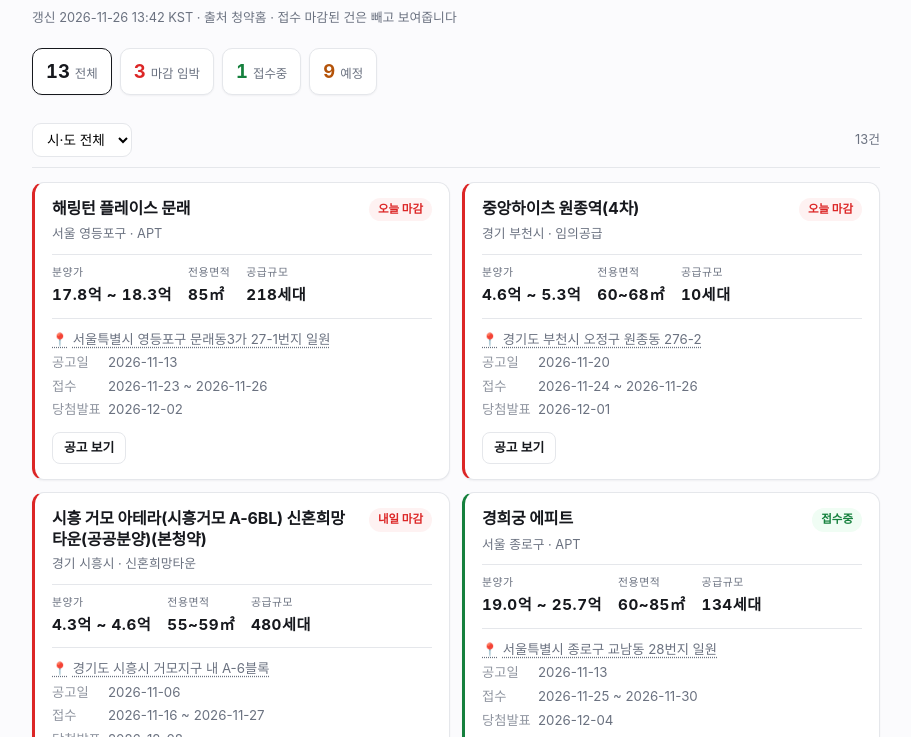
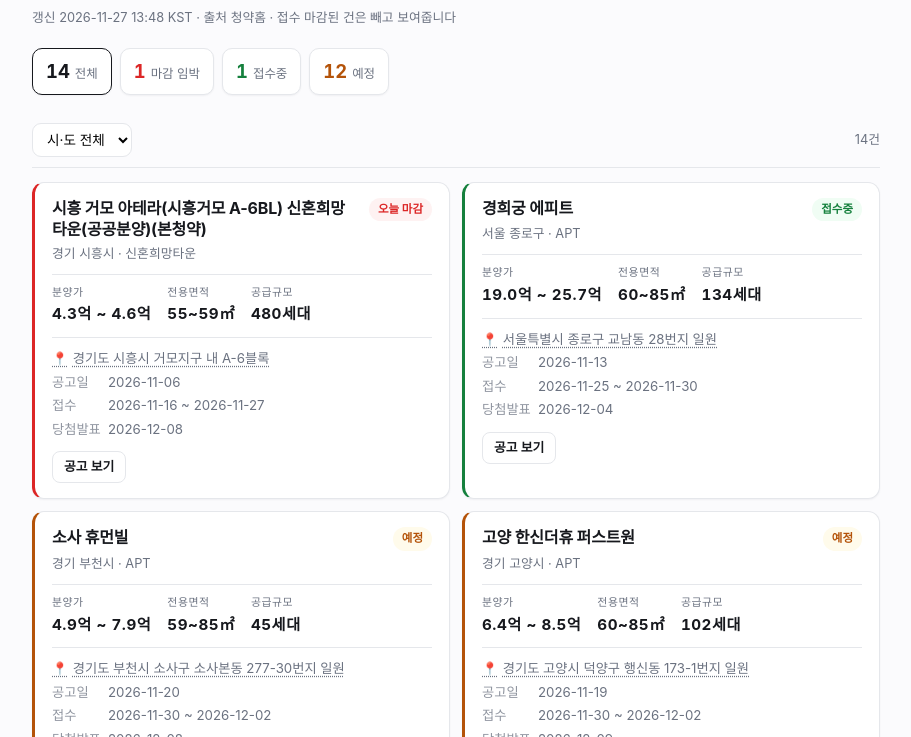
Before and after one commit to Jung-Yunho/cheongyak-alert, a plain HTML site: page docs/index.html in a window 1280 px wide. Shown: the part 63-800 px from the top of the page, without its empty margins (184-1095 px from the left). Drawn offline with Linux system fonts and the light colour scheme.

Commit message:
청약 갱신 2026-11-27 13:48

```diff
--- a/docs/index.html
+++ b/docs/index.html
@@ -117,17 +117,15 @@
 </style>
 <div class="wrap">
 <h1>청약 알림</h1>
-<div class="sub">갱신 2026-11-26 13:42 KST · 출처 청약홈 · 접수 마감된 건은 빼고 보여줍니다</div>
-<div class="stats"><button type="button" class="stat " data-status=""><b>13</b><span>전체</span></button><button type="button" class="stat s-urgent" data-status="urgent"><b>3</b><span>마감 임박</span></button><button type="button" class="stat s-open" data-status="open"><b>1</b><span>접수중</span></button><button type="button" class="stat s-soon" data-status="soon"><b>9</b><span>예정</span></button></div>
+<div class="sub">갱신 2026-11-27 13:48 KST · 출처 청약홈 · 접수 마감된 건은 빼고 보여줍니다</div>
+<div class="stats"><button type="button" class="stat " data-status=""><b>14</b><span>전체</span></button><button type="button" class="stat s-urgent" data-status="urgent"><b>1</b><span>마감 임박</span></button><button type="button" class="stat s-open" data-status="open"><b>1</b><span>접수중</span></button><button type="button" class="stat s-soon" data-status="soon"><b>12</b><span>예정</span></button></div>
 <div class="filter">
   <select id="sido"><option value="">시·도 전체</option></select>
   <select id="gugun"><option value="">시·군·구 전체</option></select>
   <span id="cnt"></span>
 </div>
 <div class="list">
-<div class="card urgent" data-status="urgent" data-sido="서울" data-gugun="영등포구"><div class="head"><div class="name">해링턴 플레이스 문래</div><span class="tag t-urgent">오늘 마감</span></div><div class="where">서울 영등포구 · APT</div><div class="key"><div>분양가<strong>17.8억 ~ 18.3억</strong></div><div>전용면적<strong>85㎡</strong></div><div>공급규모<strong>218세대</strong></div></div><div class="rows"><p><a class="map" href="https://map.naver.com/p/search/%EC%84%9C%EC%9A%B8%ED%8A%B9%EB%B3%84%EC%8B%9C%20%EC%98%81%EB%93%B1%ED%8F%AC%EA%B5%AC%20%EB%AC%B8%EB%9E%98%EB%8F%993%EA%B0%80%2027-1%EB%B2%88%EC%A7%80" target="_blank" rel="noopener" title="네이버 지도에서 보기"><span class="pin" aria-hidden="true">📍</span><span>서울특별시 영등포구 문래동3가 27-1번지 일원</span></a></p><p><span class="k">공고일</span>2026-11-13</p><p><span class="k">접수</span>2026-11-23 ~ 2026-11-26</p><p><span class="k">당첨발표</span>2026-12-02</p></div><a class="notice" href="https://www.applyhome.co.kr/ai/aia/selectAPTLttotPblancDetail.do?houseManageNo=2026000560&amp;pblancNo=2026000560" target="_blank" rel="noopener">공고 보기</a></div>
-<div class="card urgent" data-status="urgent" data-sido="경기" data-gugun="부천시"><div class="head"><div class="name">중앙하이츠 원종역(4차)</div><span class="tag t-urgent">오늘 마감</span></div><div class="where">경기 부천시 · 임의공급</div><div class="key"><div>분양가<strong>4.6억 ~ 5.3억</strong></div><div>전용면적<strong>60~68㎡</strong></div><div>공급규모<strong>10세대</strong></div></div><div class="rows"><p><a class="map" href="https://map.naver.com/p/search/%EA%B2%BD%EA%B8%B0%EB%8F%84%20%EB%B6%80%EC%B2%9C%EC%8B%9C%20%EC%98%A4%EC%A0%95%EA%B5%AC%20%EC%9B%90%EC%A2%85%EB%8F%99%20276-2" target="_blank" rel="noopener" title="네이버 지도에서 보기"><span class="pin" aria-hidden="true">📍</span><span>경기도 부천시 오정구 원종동 276-2</span></a></p><p><span class="k">공고일</span>2026-11-20</p><p><span class="k">접수</span>2026-11-24 ~ 2026-11-26</p><p><span class="k">당첨발표</span>2026-12-01</p></div><a class="notice" href="https://www.applyhome.co.kr/ai/aia/selectAPTRemndrLttotPblancDetailView.do?houseManageNo=2026940258&amp;pblancNo=2026940258" target="_blank" rel="noopener">공고 보기</a></div>
-<div class="card urgent" data-status="urgent" data-sido="경기" data-gugun="시흥시"><div class="head"><div class="name">시흥 거모 아테라(시흥거모 A-6BL) 신혼희망타운(공공분양)(본청약)</div><span class="tag t-urgent">내일 마감</span></div><div class="where">경기 시흥시 · 신혼희망타운</div><div class="key"><div>분양가<strong>4.3억 ~ 4.6억</strong></div><div>전용면적<strong>55~59㎡</strong></div><div>공급규모<strong>480세대</strong></div></div><div class="rows"><p><a class="map" href="https://map.naver.com/p/search/%EA%B2%BD%EA%B8%B0%EB%8F%84%20%EC%8B%9C%ED%9D%A5%EC%8B%9C%20%EA%B1%B0%EB%AA%A8%EC%A7%80%EA%B5%AC" target="_blank" rel="noopener" title="네이버 지도에서 보기"><span class="pin" aria-hidden="true">📍</span><span>경기도 시흥시 거모지구 내 A-6블록</span></a></p><p><span class="k">공고일</span>2026-11-06</p><p><span class="k">접수</span>2026-11-16 ~ 2026-11-27</p><p><span class="k">당첨발표</span>2026-12-08</p></div><a class="notice" href="https://www.applyhome.co.kr/ai/aia/selectAPTLttotPblancDetail.do?houseManageNo=2026820015&amp;pblancNo=2026820015" target="_blank" rel="noopener">공고 보기</a></div>
+<div class="card urgent" data-status="urgent" data-sido="경기" data-gugun="시흥시"><div class="head"><div class="name">시흥 거모 아테라(시흥거모 A-6BL) 신혼희망타운(공공분양)(본청약)</div><span class="tag t-urgent">오늘 마감</span></div><div class="where">경기 시흥시 · 신혼희망타운</div><div class="key"><div>분양가<strong>4.3억 ~ 4.6억</strong></div><div>전용면적<strong>55~59㎡</strong></div><div>공급규모<strong>480세대</strong></div></div><div class="rows"><p><a class="map" href="https://map.naver.com/p/search/%EA%B2%BD%EA%B8%B0%EB%8F%84%20%EC%8B%9C%ED%9D%A5%EC%8B%9C%20%EA%B1%B0%EB%AA%A8%EC%A7%80%EA%B5%AC" target="_blank" rel="noopener" title="네이버 지도에서 보기"><span class="pin" aria-hidden="true">📍</span><span>경기도 시흥시 거모지구 내 A-6블록</span></a></p><p><span class="k">공고일</span>2026-11-06</p><p><span class="k">접수</span>2026-11-16 ~ 2026-11-27</p><p><span class="k">당첨발표</span>2026-12-08</p></div><a class="notice" href="https://www.applyhome.co.kr/ai/aia/selectAPTLttotPblancDetail.do?houseManageNo=2026820015&amp;pblancNo=2026820015" target="_blank" rel="noopener">공고 보기</a></div>
 <div class="card open" data-status="open" data-sido="서울" data-gugun="종로구"><div class="head"><div class="name">경희궁 에피트</div><span class="tag t-open">접수중</span></div><div class="where">서울 종로구 · APT</div><div class="key"><div>분양가<strong>19.0억 ~ 25.7억</strong></div><div>전용면적<strong>60~85㎡</strong></div><div>공급규모<strong>134세대</strong></div></div><div class="rows"><p><a class="map" href="https://map.naver.com/p/search/%EC%84%9C%EC%9A%B8%ED%8A%B9%EB%B3%84%EC%8B%9C%20%EC%A2%85%EB%A1%9C%EA%B5%AC%20%EA%B5%90%EB%82%A8%EB%8F%99%2028%EB%B2%88%EC%A7%80" target="_blank" rel="noopener" title="네이버 지도에서 보기"><span class="pin" aria-hidden="true">📍</span><span>서울특별시 종로구 교남동 28번지 일원</span></a></p><p><span class="k">공고일</span>2026-11-13</p><p><span class="k">접수</span>2026-11-25 ~ 2026-11-30</p><p><span class="k">당첨발표</span>2026-12-04</p></div><a class="notice" href="https://www.applyhome.co.kr/ai/aia/selectAPTLttotPblancDetail.do?houseManageNo=2026000505&amp;pblancNo=2026000505" target="_blank" rel="noopener">공고 보기</a></div>
 <div class="card soon" data-status="soon" data-sido="경기" data-gugun="부천시"><div class="head"><div class="name">소사 휴먼빌</div><span class="tag t-soon">예정</span></div><div class="where">경기 부천시 · APT</div><div class="key"><div>분양가<strong>4.9억 ~ 7.9억</strong></div><div>전용면적<strong>59~85㎡</strong></div><div>공급규모<strong>45세대</strong></div></div><div class="rows"><p><a class="map" href="https://map.naver.com/p/search/%EA%B2%BD%EA%B8%B0%EB%8F%84%20%EB%B6%80%EC%B2%9C%EC%8B%9C%20%EC%86%8C%EC%82%AC%EA%B5%AC%20%EC%86%8C%EC%82%AC%EB%B3%B8%EB%8F%99%20277-30%EB%B2%88%EC%A7%80" target="_blank" rel="noopener" title="네이버 지도에서 보기"><span class="pin" aria-hidden="true">📍</span><span>경기도 부천시 소사구 소사본동 277-30번지 일원</span></a></p><p><span class="k">공고일</span>2026-11-20</p><p><span class="k">접수</span>2026-11-30 ~ 2026-12-02</p><p><span class="k">당첨발표</span>2026-12-08</p></div><a class="notice" href="https://www.applyhome.co.kr/ai/aia/selectAPTLttotPblancDetail.do?houseManageNo=2026000591&amp;pblancNo=2026000591" target="_blank" rel="noopener">공고 보기</a></div>
 <div class="card soon" data-status="soon" data-sido="경기" data-gugun="고양시"><div class="head"><div class="name">고양 한신더휴 퍼스트원</div><span class="tag t-soon">예정</span></div><div class="where">경기 고양시 · APT</div><div class="key"><div>분양가<strong>6.4억 ~ 8.5억</strong></div><div>전용면적<strong>60~85㎡</strong></div><div>공급규모<strong>102세대</strong></div></div><div class="rows"><p><a class="map" href="https://map.naver.com/p/search/%EA%B2%BD%EA%B8%B0%EB%8F%84%20%EA%B3%A0%EC%96%91%EC%8B%9C%20%EB%8D%95%EC%96%91%EA%B5%AC%20%ED%96%89%EC%8B%A0%EB%8F%99%20173-1%EB%B2%88%EC%A7%80" target="_blank" rel="noopener" title="네이버 지도에서 보기"><span class="pin" aria-hidden="true">📍</span><span>경기도 고양시 덕양구 행신동 173-1번지 일원</span></a></p><p><span class="k">공고일</span>2026-11-19</p><p><span class="k">접수</span>2026-11-30 ~ 2026-12-02</p><p><span class="k">당첨발표</span>2026-12-09</p></div><a class="notice" href="https://www.applyhome.co.kr/ai/aia/selectAPTLttotPblancDetail.do?houseManageNo=2026000585&amp;pblancNo=2026000585" target="_blank" rel="noopener">공고 보기</a></div>
@@ -136,8 +134,11 @@
 <div class="card soon" data-status="soon" data-sido="경기" data-gugun="성남시"><div class="head"><div class="name">판교TH212(2차)</div><span class="tag t-soon">예정</span></div><div class="where">경기 성남시 · 무순위</div><div class="key"><div>분양가<strong>15.9억</strong></div><div>전용면적<strong>129㎡</strong></div><div>공급규모<strong>1세대</strong></div></div><div class="rows"><p><a class="map" href="https://map.naver.com/p/search/%EA%B2%BD%EA%B8%B0%EB%8F%84%20%EC%84%B1%EB%82%A8%EC%8B%9C%20%EB%B6%84%EB%8B%B9%EA%B5%AC%20%ED%8C%90%EA%B5%90%EB%8C%80%EC%9E%A5%EC%A7%80%EA%B5%AC" target="_blank" rel="noopener" title="네이버 지도에서 보기"><span class="pin" aria-hidden="true">📍</span><span>경기도 성남시 분당구 판교대장지구 B2, B3BL</span></a></p><p><span class="k">공고일</span>2026-11-23</p><p><span class="k">접수</span>2026-11-30 ~ 2026-11-30</p><p><span class="k">당첨발표</span>2026-12-03</p></div><a class="notice" href="https://www.applyhome.co.kr/ai/aia/selectAPTRemndrLttotPblancDetailView.do?houseManageNo=2026910305&amp;pblancNo=2026910305" target="_blank" rel="noopener">공고 보기</a></div>
 <div class="card soon" data-status="soon" data-sido="경기" data-gugun="성남시"><div class="head"><div class="name">더샵 분당하이스트(2차)</div><span class="tag t-soon">예정</span></div><div class="where">경기 성남시 · 무순위</div><div class="key"><div>분양가<strong>23.0억 ~ 29.8억</strong></div><div>전용면적<strong>74~85㎡</strong></div><div>공급규모<strong>34세대</strong></div></div><div class="rows"><p><a class="map" href="https://map.naver.com/p/search/%EA%B2%BD%EA%B8%B0%EB%8F%84%20%EC%84%B1%EB%82%A8%EC%8B%9C%20%EB%B6%84%EB%8B%B9%EA%B5%AC%20%EC%A0%95%EC%9E%90%EB%8F%99%2090%EB%B2%88%EC%A7%80" target="_blank" rel="noopener" title="네이버 지도에서 보기"><span class="pin" aria-hidden="true">📍</span><span>경기도 성남시 분당구 정자동 90번지</span></a></p><p><span class="k">공고일</span>2026-11-23</p><p><span class="k">접수</span>2026-11-30 ~ 2026-11-30</p><p><span class="k">당첨발표</span>2026-12-03</p></div><a class="notice" href="https://www.applyhome.co.kr/ai/aia/selectAPTRemndrLttotPblancDetailView.do?houseManageNo=2026910304&amp;pblancNo=2026910304" target="_blank" rel="noopener">공고 보기</a></div>
 <div class="card soon" data-status="soon" data-sido="경기" data-gugun="화성시"><div class="head"><div class="name">동탄신도시 금강펜테리움 7차 센트럴파크(2차)</div><span class="tag t-soon">예정</span></div><div class="where">경기 화성시 · 무순위</div><div class="key"><div>분양가<strong>5.5억 ~ 5.6억</strong></div><div>전용면적<strong>85㎡</strong></div><div>공급규모<strong>4세대</strong></div></div><div class="rows"><p><a class="map" href="https://map.naver.com/p/search/%EA%B2%BD%EA%B8%B0%EB%8F%84%20%ED%99%94%EC%84%B1%EC%8B%9C%20%EB%8F%99%ED%83%84%EA%B5%AC%20%EB%8F%99%ED%83%84%EC%8B%A0%EB%A6%AC%EC%B2%9C%EB%A1%9C8%EA%B8%B8%2017%2C%20%EB%8F%99%ED%83%84%EC%8B%A0%EB%8F%84%EC%8B%9C%20%EA%B8%88%EA%B0%95%ED%8E%9C%ED%85%8C%EB%A6%AC%EC%9B%80%207%EC%B0%A8%20%EC%84%BC%ED%8A%B8%EB%9F%B4%ED%8C%8C%ED%81%AC" target="_blank" rel="noopener" title="네이버 지도에서 보기"><span class="pin" aria-hidden="true">📍</span><span>경기도 화성시 동탄구 동탄신리천로8길 17, 동탄신도시 금강펜테리움 7차 센트럴파크</span></a></p><p><span class="k">공고일</span>2026-11-23</p><p><span class="k">접수</span>2026-11-30 ~ 2026-11-30</p><p><span class="k">당첨발표</span>2026-12-03</p></div><a class="notice" href="https://www.applyhome.co.kr/ai/aia/selectAPTRemndrLttotPblancDetailView.do?houseManageNo=2026910303&amp;pblancNo=2026910303" target="_blank" rel="noopener">공고 보기</a></div>
+<div class="card soon" data-status="soon" data-sido="경기" data-gugun="화성특례시"><div class="head"><div class="name">향남역 그로브 스위첸</div><span class="tag t-soon">예정</span></div><div class="where">경기 화성특례시 · 무순위</div><div class="key"><div>분양가<strong>4.5억</strong></div><div>전용면적<strong>72㎡</strong></div><div>공급규모<strong>2세대</strong></div></div><div class="rows"><p><a class="map" href="https://map.naver.com/p/search/%EA%B2%BD%EA%B8%B0%EB%8F%84%20%ED%99%94%EC%84%B1%ED%8A%B9%EB%A1%80%EC%8B%9C%20%EB%A7%8C%EC%84%B8%EA%B5%AC%20%ED%96%A5%EB%82%A8%EC%9D%8D%20%ED%95%98%EA%B8%B8%EB%A6%AC%20404-2%EB%B2%88%EC%A7%80" target="_blank" rel="noopener" title="네이버 지도에서 보기"><span class="pin" aria-hidden="true">📍</span><span>경기도 화성특례시 만세구 향남읍 하길리 404-2번지 일원</span></a></p><p><span class="k">공고일</span>2026-11-26</p><p><span class="k">접수</span>2026-12-01 ~ 2026-12-01</p><p><span class="k">당첨발표</span>2026-12-04</p></div><a class="notice" href="https://www.applyhome.co.kr/ai/aia/selectAPTRemndrLttotPblancDetailView.do?houseManageNo=2026910311&amp;pblancNo=2026910311" target="_blank" rel="noopener">공고 보기</a></div>
 <div class="card soon" data-status="soon" data-sido="경기" data-gugun="수원시"><div class="head"><div class="name">한화포레나 영흥숲(4차)</div><span class="tag t-soon">예정</span></div><div class="where">경기 수원시 · 무순위</div><div class="key"><div>분양가<strong>5.1억 ~ 5.8억</strong></div><div>전용면적<strong>67~69㎡</strong></div><div>공급규모<strong>2세대</strong></div></div><div class="rows"><p><a class="map" href="https://map.naver.com/p/search/%EA%B2%BD%EA%B8%B0%EB%8F%84%20%EC%88%98%EC%9B%90%EC%8B%9C%20%EC%98%81%ED%86%B5%EA%B5%AC%20%EC%9B%90%EC%B2%9C%EB%8F%99%20333-1%EB%B2%88%EC%A7%80" target="_blank" rel="noopener" title="네이버 지도에서 보기"><span class="pin" aria-hidden="true">📍</span><span>경기도 수원시 영통구 원천동 333-1번지 일원</span></a></p><p><span class="k">공고일</span>2026-11-23</p><p><span class="k">접수</span>2026-12-01 ~ 2026-12-01</p><p><span class="k">당첨발표</span>2026-12-04</p></div><a class="notice" href="https://www.applyhome.co.kr/ai/aia/selectAPTRemndrLttotPblancDetailView.do?houseManageNo=2026910302&amp;pblancNo=2026910302" target="_blank" rel="noopener">공고 보기</a></div>
 <div class="card soon" data-status="soon" data-sido="경기" data-gugun="이천시"><div class="head"><div class="name">이천 서희스타힐스 SKY (조합원 취소분)</div><span class="tag t-soon">예정</span></div><div class="where">경기 이천시 · 무순위</div><div class="key"><div>분양가<strong>6.3억 ~ 6.5억</strong></div><div>전용면적<strong>85㎡</strong></div><div>공급규모<strong>3세대</strong></div></div><div class="rows"><p><a class="map" href="https://map.naver.com/p/search/%EA%B2%BD%EA%B8%B0%EB%8F%84%20%EC%9D%B4%EC%B2%9C%EC%8B%9C%20%EC%95%88%ED%9D%A5%EB%8F%99%20279-1%EB%B2%88%EC%A7%80" target="_blank" rel="noopener" title="네이버 지도에서 보기"><span class="pin" aria-hidden="true">📍</span><span>경기도 이천시 안흥동 279-1번지 일원</span></a></p><p><span class="k">공고일</span>2026-11-23</p><p><span class="k">접수</span>2026-12-01 ~ 2026-12-01</p><p><span class="k">당첨발표</span>2026-12-04</p></div><a class="notice" href="https://www.applyhome.co.kr/ai/aia/selectAPTRemndrLttotPblancDetailView.do?houseManageNo=2026910301&amp;pblancNo=2026910301" target="_blank" rel="noopener">공고 보기</a></div>
+<div class="card soon" data-status="soon" data-sido="서울" data-gugun="동대문구"><div class="head"><div class="name">청량리 롯데캐슬 하이루체</div><span class="tag t-soon">예정</span></div><div class="where">서울 동대문구 · 불법행위 재공급</div><div class="key"><div>분양가<strong>8.2억</strong></div><div>전용면적<strong>60㎡</strong></div><div>공급규모<strong>1세대</strong></div></div><div class="rows"><p><a class="map" href="https://map.naver.com/p/search/%EC%84%9C%EC%9A%B8%ED%8A%B9%EB%B3%84%EC%8B%9C%20%EB%8F%99%EB%8C%80%EB%AC%B8%EA%B5%AC%20%EC%B2%AD%EB%9F%89%EB%A6%AC%EB%8F%99%20199%EB%B2%88%EC%A7%80" target="_blank" rel="noopener" title="네이버 지도에서 보기"><span class="pin" aria-hidden="true">📍</span><span>서울특별시 동대문구 청량리동 199번지 일원</span></a></p><p><span class="k">공고일</span>2026-11-26</p><p><span class="k">접수</span>2026-12-02 ~ 2026-12-02</p><p><span class="k">당첨발표</span>2026-12-07</p></div><a class="notice" href="https://www.applyhome.co.kr/ai/aia/selectAPTRemndrLttotPblancDetailView.do?houseManageNo=2026930047&amp;pblancNo=2026930047" target="_blank" rel="noopener">공고 보기</a></div>
+<div class="card soon" data-status="soon" data-sido="경기" data-gugun="화성시"><div class="head"><div class="name">병점복합타운 주복1블록 공공분양</div><span class="tag t-soon">예정</span></div><div class="where">경기 화성시 · APT</div><div class="key"><div>분양가<strong>5.0억 ~ 6.9억</strong></div><div>전용면적<strong>62~85㎡</strong></div><div>공급규모<strong>726세대</strong></div></div><div class="rows"><p><a class="map" href="https://map.naver.com/p/search/%EA%B2%BD%EA%B8%B0%EB%8F%84%20%ED%99%94%EC%84%B1%EC%8B%9C%20%EB%B3%91%EC%A0%90%EA%B5%AC%20%EB%B3%91%EC%A0%90%EB%8F%99" target="_blank" rel="noopener" title="네이버 지도에서 보기"><span class="pin" aria-hidden="true">📍</span><span>경기도 화성시 병점구 병점동, 진안동 일원 병점복합타운 내 주복1블록</span></a></p><p><span class="k">공고일</span>2026-11-26</p><p><span class="k">접수</span>2026-12-07 ~ 2026-12-10</p><p><span class="k">당첨발표</span>2026-12-23</p></div><a class="notice" href="https://www.applyhome.co.kr/ai/aia/selectAPTLttotPblancDetail.do?houseManageNo=2026000611&amp;pblancNo=2026000611" target="_blank" rel="noopener">공고 보기</a></div>
 </div>
 </div>
 <script>
```
Also changed, not shown: seen.txt.
